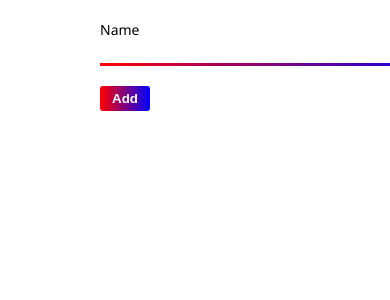
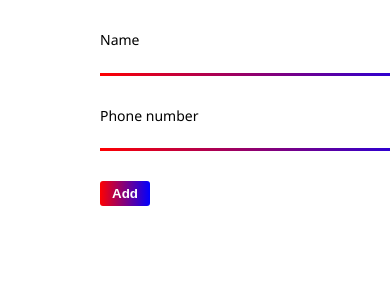
Before and after one commit to BoikoAnastasiia/goit-react-hw-02-phonebook, a React (Create React App) app: page / in a window 390 px wide. Shown: the top 300 px of the page. Built offline with nearby package versions, Linux system fonts and the light colour scheme.

Commit message:
added  phone imput

```diff
--- a/src/Components/PhoneBookForm/PhoneBook.module.css
+++ b/src/Components/PhoneBookForm/PhoneBook.module.css
@@ -5,6 +5,7 @@
 .label {
   font-size: 14px;
   display: block;
+  margin-top: 30px;
 }
 
 .input {
@@ -30,7 +31,7 @@
   display: block;
   width: 50px;
   padding: 5px;
-  margin-top: 20px;
+  margin-top: 30px;
   background-image: linear-gradient(to right, red, blue);
   outline: none;
   border: none;
--- a/src/Components/PhoneBookForm/PhoneBookForm.jsx
+++ b/src/Components/PhoneBookForm/PhoneBookForm.jsx
@@ -12,11 +12,6 @@ class PhoneBookForm extends Component {
     this.props.onSubmit(...this.state.contacts);
     this.addContact();
     this.reset();
-  };
-
-  handleChange = event => {
-    const { name, contacts } = event.currentTarget;
-    this.setState({ [contacts]: [{ name, id: uuidv4() }] });
   };
 
   reset = () => {
@@ -36,6 +31,16 @@ class PhoneBookForm extends Component {
           title="Имя может состоять только из букв, апострофа, тире и пробелов. Например Adrian, Jacob Mercer, Charles de Batz de Castelmore d'Artagnan и т. п."
           required
         />
+        <label className={styles.label}> Phone number </label>
+
+        <input
+          type="tel"
+          className={styles.input}
+          name="number"
+          pattern="(\+?( |-|\.)?\d{1,2}( |-|\.)?)?(\(?\d{3}\)?|\d{3})( |-|\.)?(\d{3}( |-|\.)?\d{4})"
+          title="Номер телефона должен состоять из 11-12 цифр и может содержать цифры, пробелы, тире, пузатые скобки и может начинаться с +"
+          required
+        />
         <button onSubmit={this.handleSubmit} className={styles.button}>
           Add
         </button>
```
